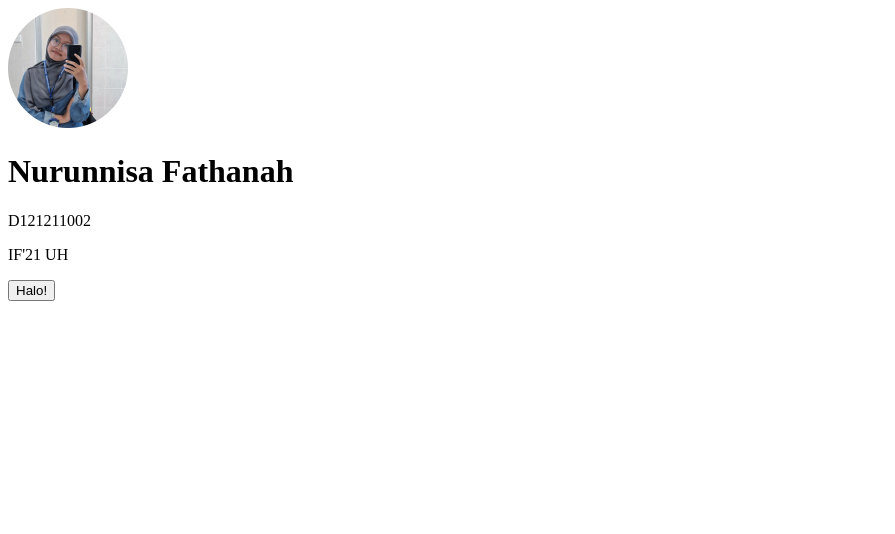
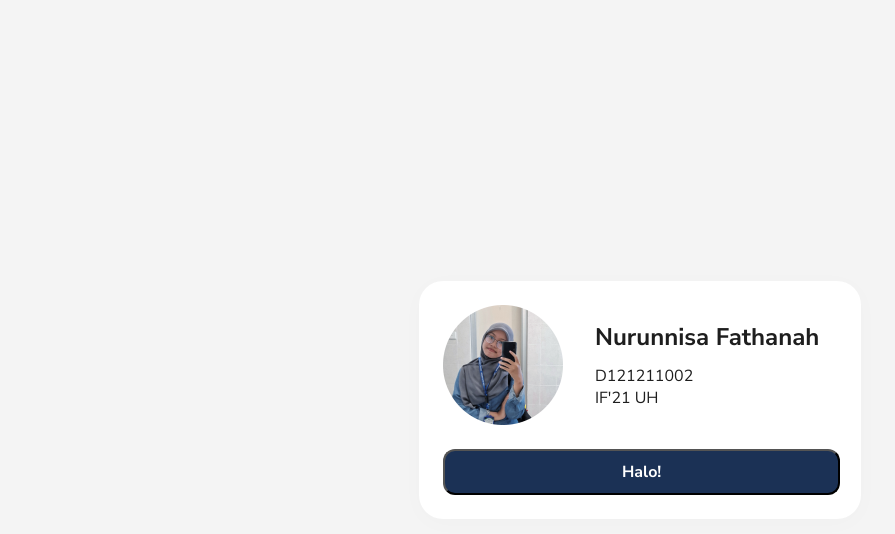
Before and after one commit to fathanahdz/banner-web23, a Next.js app: page / in a window 1280 px wide. Shown: the top 534 px of the page, without its empty margins (0-895 px from the left). Built offline with nearby package versions, Linux system fonts and the light colour scheme.

Commit message:
styles: memberikan styles ke page utama

```diff
--- a/src/app/globals.css
+++ b/src/app/globals.css
@@ -1,107 +1,92 @@
-:root {
-  --max-width: 1100px;
-  --border-radius: 12px;
-  --font-mono: ui-monospace, Menlo, Monaco, 'Cascadia Mono', 'Segoe UI Mono',
-    'Roboto Mono', 'Oxygen Mono', 'Ubuntu Monospace', 'Source Code Pro',
-    'Fira Mono', 'Droid Sans Mono', 'Courier New', monospace;
-
-  --foreground-rgb: 0, 0, 0;
-  --background-start-rgb: 214, 219, 220;
-  --background-end-rgb: 255, 255, 255;
-
-  --primary-glow: conic-gradient(
-    from 180deg at 50% 50%,
-    #16abff33 0deg,
-    #0885ff33 55deg,
-    #54d6ff33 120deg,
-    #0071ff33 160deg,
-    transparent 360deg
-  );
-  --secondary-glow: radial-gradient(
-    rgba(255, 255, 255, 1),
-    rgba(255, 255, 255, 0)
-  );
-
-  --tile-start-rgb: 239, 245, 249;
-  --tile-end-rgb: 228, 232, 233;
-  --tile-border: conic-gradient(
-    #00000080,
-    #00000040,
-    #00000030,
-    #00000020,
-    #00000010,
-    #00000010,
-    #00000080
-  );
-
-  --callout-rgb: 238, 240, 241;
-  --callout-border-rgb: 172, 175, 176;
-  --card-rgb: 180, 185, 188;
-  --card-border-rgb: 131, 134, 135;
+@import url('https://fonts.googleapis.com/css2?family=Nunito+Sans:opsz,wght@6..12,400;6..12,700&display=swap');
+*{
+  padding: 0;
+  margin: 0;
+  box-sizing: border-box;
 }
 
-@media (prefers-color-scheme: dark) {
-  :root {
-    --foreground-rgb: 255, 255, 255;
-    --background-start-rgb: 0, 0, 0;
-    --background-end-rgb: 0, 0, 0;
-
-    --primary-glow: radial-gradient(rgba(1, 65, 255, 0.4), rgba(1, 65, 255, 0));
-    --secondary-glow: linear-gradient(
-      to bottom right,
-      rgba(1, 65, 255, 0),
-      rgba(1, 65, 255, 0),
-      rgba(1, 65, 255, 0.3)
-    );
-
-    --tile-start-rgb: 2, 13, 46;
-    --tile-end-rgb: 2, 5, 19;
-    --tile-border: conic-gradient(
-      #ffffff80,
-      #ffffff40,
-      #ffffff30,
-      #ffffff20,
-      #ffffff10,
-      #ffffff10,
-      #ffffff80
-    );
-
-    --callout-rgb: 20, 20, 20;
-    --callout-border-rgb: 108, 108, 108;
-    --card-rgb: 100, 100, 100;
-    --card-border-rgb: 200, 200, 200;
-  }
+/* pilih font */
+h1, p{
+  color: #1E1E1E;
+  font-family: Nunito Sans;
 }
 
-* {
-  box-sizing: border-box;
-  padding: 0;
-  margin: 0;
+/* Nama */
+h1{
+  font-weight: 700;
+  font-size: 24px;
+  line-height: normal;
 }
 
-html,
-body {
-  max-width: 100vw;
-  overflow-x: hidden;
+/* Bio n Nim */
+p{
+  font-size: 16px;
+  font-weight: 400;
+  line-height: normal;
 }
 
-body {
-  color: rgb(var(--foreground-rgb));
-  background: linear-gradient(
-      to bottom,
-      transparent,
-      rgb(var(--background-end-rgb))
-    )
-    rgb(var(--background-start-rgb));
+/* Foto Profil */
+.profile-header-banner{
+  width: 120px;
+  height: 120px;
+  position: relative;
 }
 
-a {
-  color: inherit;
-  text-decoration: none;
+/* body website */
+.body{
+  display: flex;
+  flex-direction: column;
+
+  justify-content: center;
+  align-items: center;
+
+  /* fill container = 100% di figma = 100% di javascript */
+  width: 100%;
+  height: 100vh;
+
+  background-color: #f4f4f4;
 }
 
-@media (prefers-color-scheme: dark) {
-  html {
-    color-scheme: dark;
-  }
+/* container */
+.banner-container{
+  display: flex;
+  flex-direction: column;
+  width: 442px;
+  padding: 24px;
+  align-items: flex-start;
+  gap: 24px;
+  flex-shrink: 0;
+  background-color: #ffffff;
+  border-radius: 24px;
+  box-shadow: 0px 4px 24px 0px rgba(0, 0, 0, 0.02);
 }
+/* header container */
+.header-banner-wrapper{
+  display: flex;
+  align-items: center;
+  gap: 32px;
+  align-self: stretch;
+}
+/* content container */
+.content-header-banner{
+  display: flex;
+  flex-direction: column;
+  align-items: flex-start;
+  gap: 12px;
+  flex: 1 0 0;
+}
+
+/* button */
+button{
+  display: flex;
+  padding: 10px 177px;
+  align-items: center;
+  gap: 8px;
+  align-self: stretch;
+  background-color: #1B3155;
+  border-radius: 12px;
+}
+button p{
+  color: #ffffff;
+  font-weight: 700;
+}
--- a/src/app/page.js
+++ b/src/app/page.js
@@ -1,8 +1,9 @@
 import Image from 'next/image'
+import './globals.css'
 
 export default function Home() {
   return (
-    <div>
+    <div className='body'>
       <div className="banner-container">
         {/* kartunya */}
         <div className="header-banner-wrapper">
@@ -11,9 +12,9 @@ export default function Home() {
             {/* foto profil */}
             <Image
               src="/assets/profile.png"
-              width={120}
-              height={120}
               alt="Picture of the author"
+              fill
+              objectFit='contain'
             />
           </div>
           <div className="content-header-banner">
@@ -29,7 +30,7 @@ export default function Home() {
         <div className="cta-banner-wrapper">
         {/* cta */}
         <button>
-          Halo!
+          <p>Halo!</p>
         </button>
         </div>
       </div>
```
